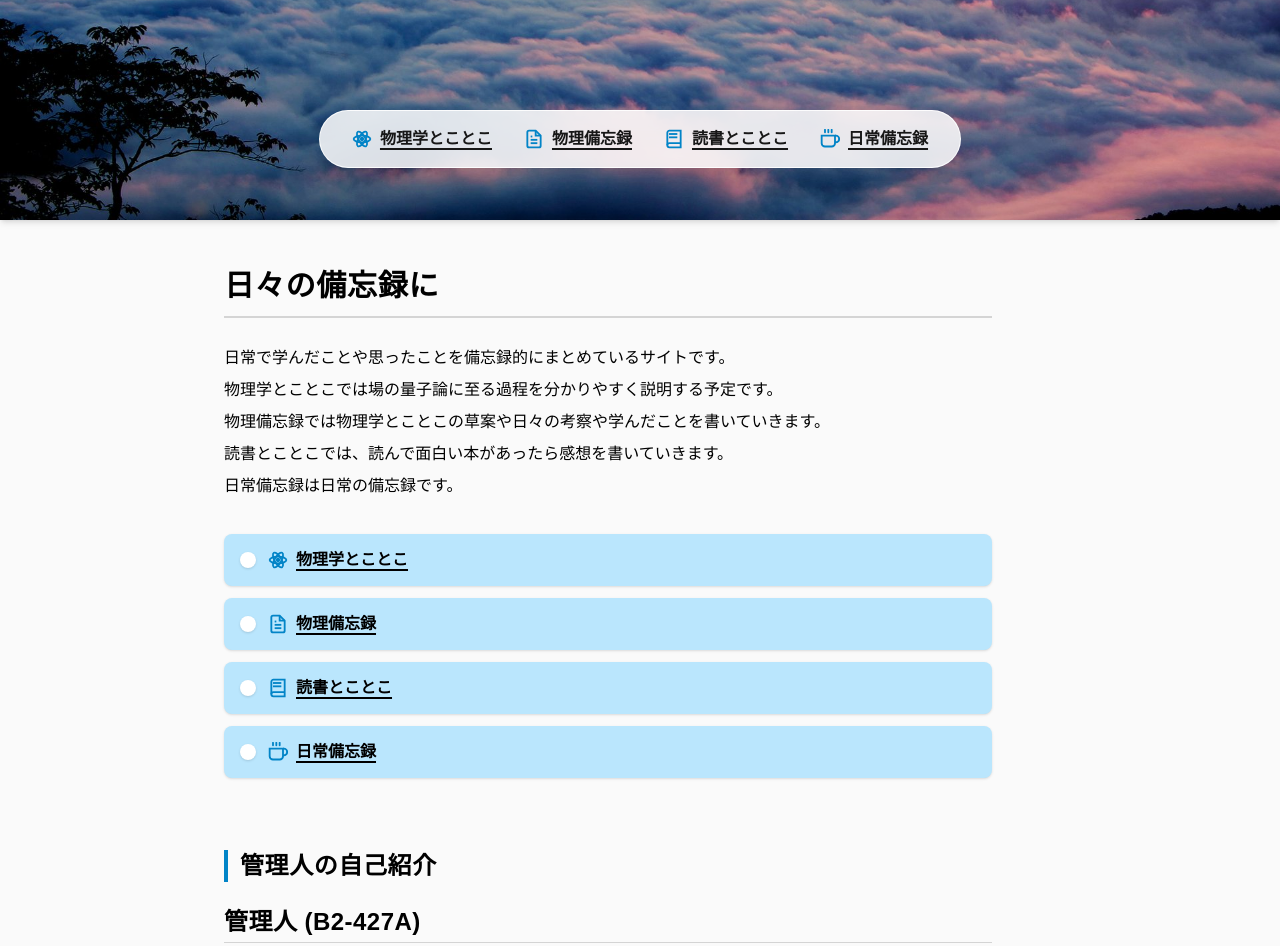
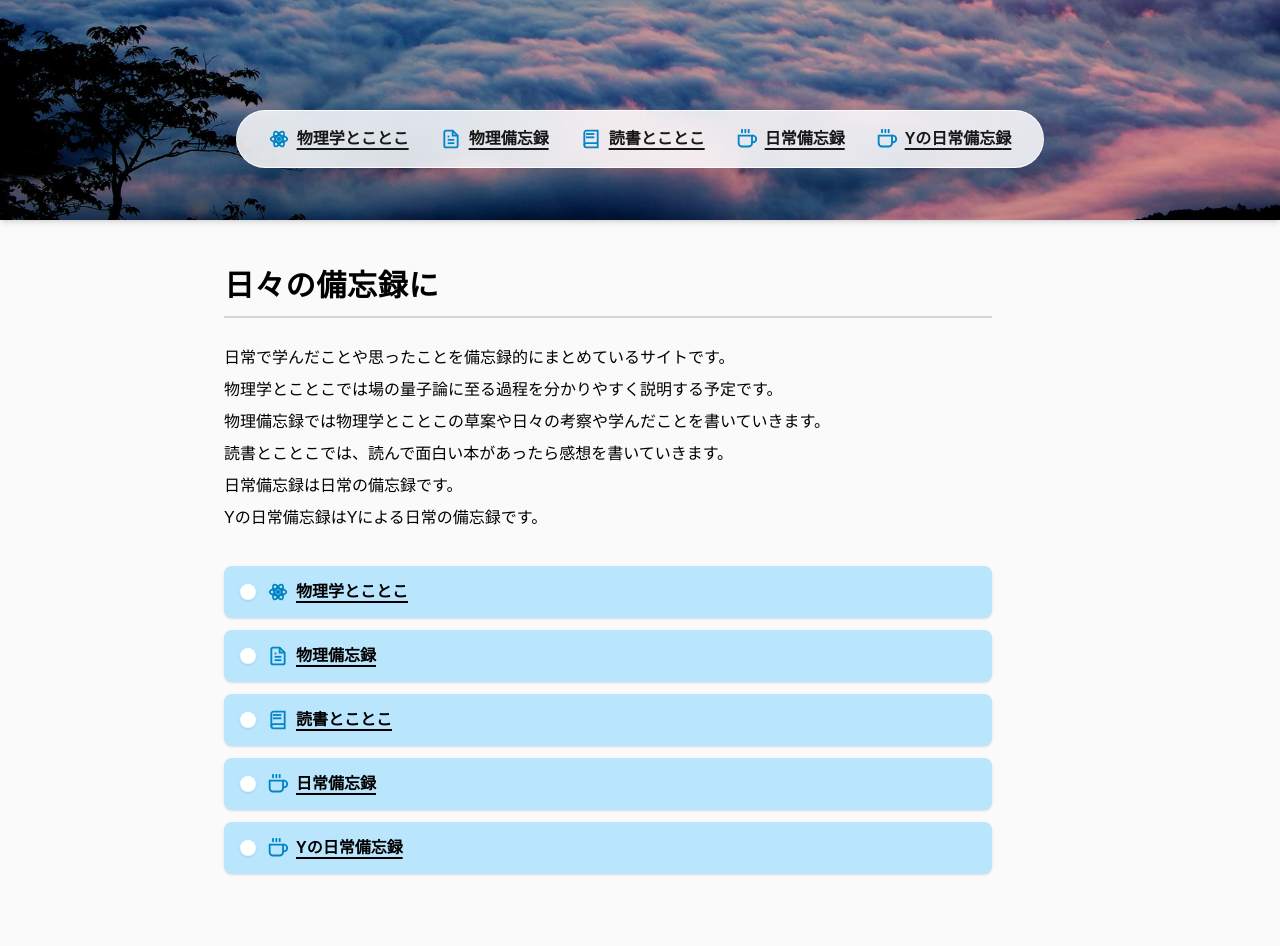
Before and after one commit to rukuno717-beep/turedure-physics, a Next.js app: page / in a window 1280 px wide. Shown: the part 300-1246 px from the top of the page. Built offline with nearby package versions, Linux system fonts and the light colour scheme.

Commit message:
feat: add Y日常備忘録 link and route

```diff
--- a/app/categories/[id]/page.tsx
+++ b/app/categories/[id]/page.tsx
@@ -9,8 +9,9 @@ export default async function CategoryPage({
 }) {
   const { id } = await params;
 
-  // 物理備忘録 または 日常備忘録 かどうか判定（飛ばずにその場でタイトル＋本文を表示）
-  const isDirectView = id === '5fhila85r2-1' || id === 'nya1qqbmm';
+  // 物理備忘録 または 日常備忘録 または Yの日常備忘録 かどうか判定（飛ばずにその場でタイトル＋本文を表示）
+  const isDirectView =
+    id === '5fhila85r2-1' || id === 'nya1qqbmm' || id === 'q2s5e38re6';
 
   // カテゴリ情報と記事一覧を取得
   const [category, blogsData] = await Promise.all([
@@ -67,7 +68,7 @@ export default async function CategoryPage({
         {blogs && blogs.length > 0 ? (
           blogs.map((blog: any) =>
             isDirectView ? (
-              /* 【物理備忘録・日常備忘録】リンクなし：タイトルと本文を表示 */
+              /* 【物理備忘録・日常備忘録・Yの日常備忘録】リンクなし：タイトルと本文を表示 */
               <div
                 key={blog.id}
                 className="w-full bg-[#bae6fd] rounded-xl p-5 md:p-6 shadow-sm space-y-3"
--- a/app/page.tsx
+++ b/app/page.tsx
@@ -16,10 +16,11 @@ export default function Home() {
           物理学とことこでは場の量子論に至る過程を分かりやすく説明する予定です。<br />
           物理備忘録では物理学とことこの草案や日々の考察や学んだことを書いていきます。<br />
           読書とことこでは、読んで面白い本があったら感想を書いていきます。<br />
-          日常備忘録は日常の備忘録です。
+          日常備忘録は日常の備忘録です。<br />
+          Yの日常備忘録はYによる日常の備忘録です。
         </p>
 
-        {/* 4つのカテゴリーボタン */}
+        {/* 5つのカテゴリーボタン */}
         <div className="space-y-3">
           <Link
             href="/categories/o3fze0op6w"
@@ -58,6 +59,16 @@ export default function Home() {
             <span className="w-4 h-4 rounded-full bg-white flex-shrink-0 shadow-sm"></span>
             <span className="flex items-center gap-2 underline underline-offset-4 decoration-2 font-semibold">
               <CoffeeIcon /> 日常備忘録
+            </span>
+          </Link>
+
+          <Link
+            href="/categories/q2s5e38re6"
+            className="flex items-center gap-3 bg-[#bae6fd] hover:bg-[#7dd3fc] transition-all px-4 py-3.5 rounded-lg text-black text-sm md:text-base group shadow-sm"
+          >
+            <span className="w-4 h-4 rounded-full bg-white flex-shrink-0 shadow-sm"></span>
+            <span className="flex items-center gap-2 underline underline-offset-4 decoration-2 font-semibold">
+              <CoffeeIcon /> Yの日常備忘録
             </span>
           </Link>
         </div>
@@ -114,7 +125,7 @@ export default function Home() {
           {/* お問い合わせ・連絡先 */}
           <div className="mt-8 pt-6 border-t border-neutral-300 text-black font-semibold">
             <p>
-              質問や指摘がございましたら<br />
+              ご質問やご指摘がございましたら<br />
               <a
                 href="mailto:rukuno717@gmail.com"
                 className="text-[#0284c7] hover:underline font-bold underline-offset-4"
--- a/components/Header.tsx
+++ b/components/Header.tsx
@@ -45,7 +45,7 @@ export const CoffeeIcon = () => (
 export default function Header() {
   const pathname = usePathname();
 
-  // 2枚並べる設定（読書・日常）
+  // 2枚並べる設定（読書・日常・Yの日常備忘録）
   let isDual = false;
   let leftImage = "";
   let leftPos = "center";
@@ -67,8 +67,11 @@ export default function Header() {
     leftPos = "center 30%";
     rightImage = "/hakusekirei.jpg";
     rightPos = "25% 45%";
-  } else if (pathname.includes("/categories/nya1qqbmm")) {
-    // 日常備忘録（メジロ2枚並び）
+  } else if (
+    pathname.includes("/categories/nya1qqbmm") ||
+    pathname.includes("/categories/q2s5e38re6")
+  ) {
+    // 日常備忘録・Yの日常備忘録（メジロ2枚並び）
     isDual = true;
     leftImage = "/mejiro2.jpg";
     leftPos = "center 30%";
@@ -145,6 +148,9 @@ export default function Header() {
             <Link href="/categories/nya1qqbmm" className="hover:text-sky-600 transition-colors underline underline-offset-4 decoration-2 flex items-center gap-2">
               <CoffeeIcon /> 日常備忘録
             </Link>
+            <Link href="/categories/q2s5e38re6" className="hover:text-sky-600 transition-colors underline underline-offset-4 decoration-2 flex items-center gap-2">
+              <CoffeeIcon /> Yの日常備忘録
+            </Link>
           </nav>
         </div>
       </header>
@@ -164,6 +170,9 @@ export default function Header() {
           <Link href="/categories/nya1qqbmm" className="flex items-center gap-1">
             <CoffeeIcon /> 日常備忘録
           </Link>
+          <Link href="/categories/q2s5e38re6" className="flex items-center gap-1">
+            <CoffeeIcon /> Yの日常備忘録
+          </Link>
         </nav>
       </div>
     </>
```
